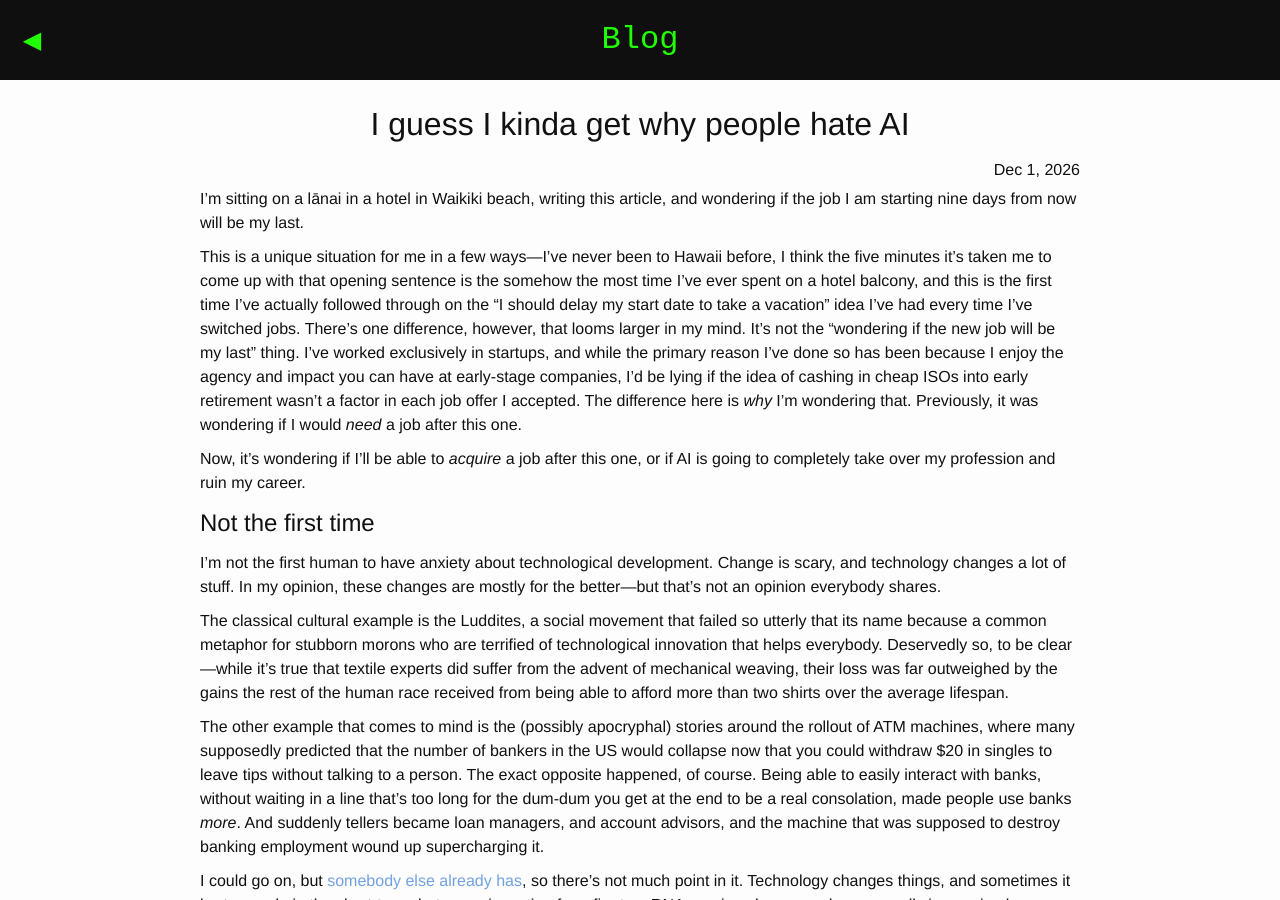
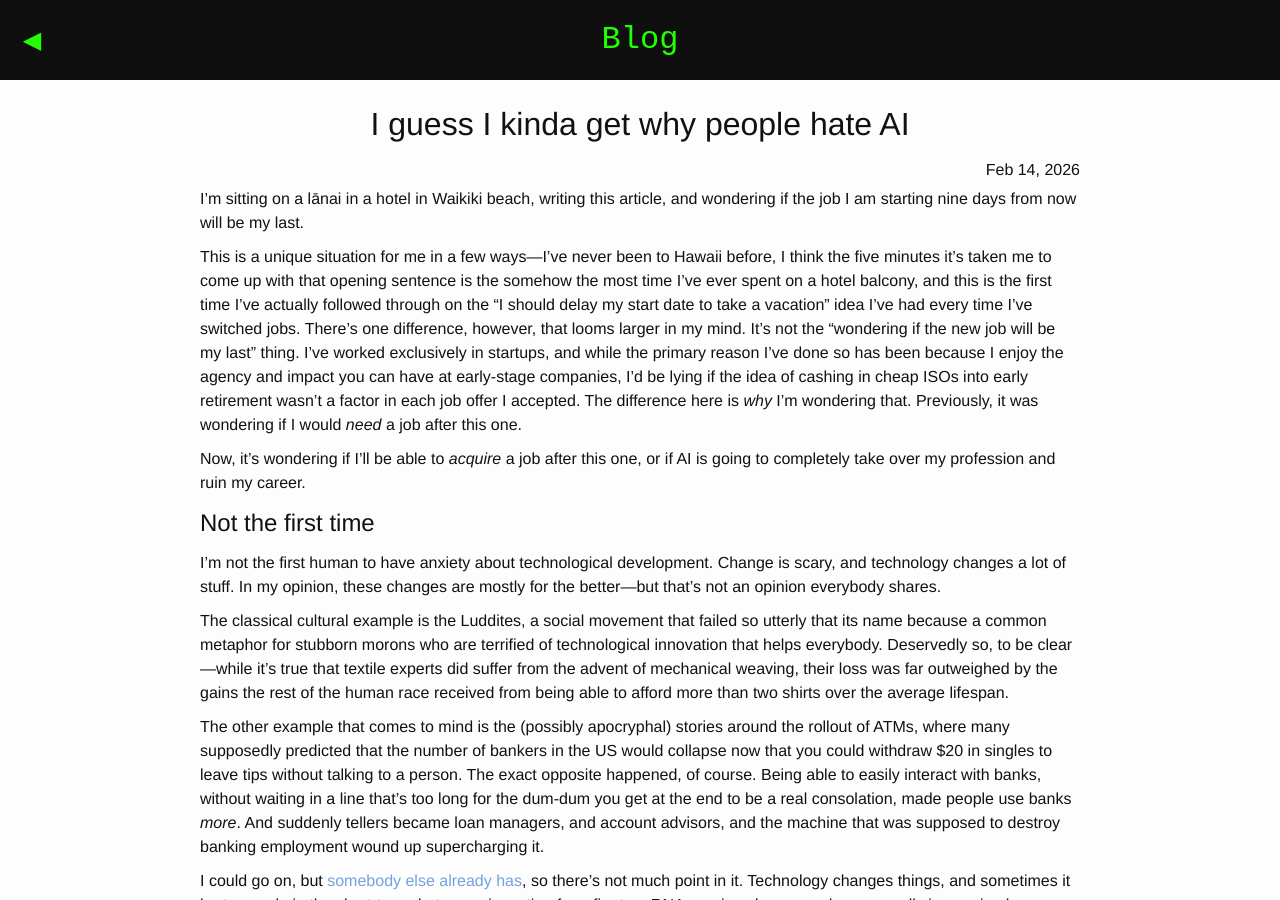
Before and after one commit to AnthonySuper/AnthonySuper.github.io, a Jekyll site: the page built from blog/_posts/2026-02-14-i-guess-i-kinda-get-why-people-hate-ai.md, in a window 1280 px wide and 900 px high. Built offline with Jekyll 4.4.1, drawn with Linux system fonts in a browser that asks for light colours; nearby versions of some CDN libraries.

Commit message:
publish post

```diff
--- a/blog/_drafts/i-kinda-get-why-people-hate-ai.md
+++ b/blog/_posts/2026-02-14-i-guess-i-kinda-get-why-people-hate-ai.md
@@ -26,7 +26,7 @@
 The classical cultural example is the Luddites, a social movement that failed so utterly that its name because a common metaphor for stubborn morons who are terrified of technological innovation that helps everybody.
 Deservedly so, to be clear---while it's true that textile experts did suffer from the advent of mechanical weaving, their loss was far outweighed by the gains the rest of the human race received from being able to afford more than two shirts over the average lifespan.
 
-The other example that comes to mind is the (possibly apocryphal) stories around the rollout of ATM machines, where many supposedly predicted that the number of bankers in the US would collapse now that you could withdraw $20 in singles to leave tips without talking to a person.
+The other example that comes to mind is the (possibly apocryphal) stories around the rollout of ATMs, where many supposedly predicted that the number of bankers in the US would collapse now that you could withdraw $20 in singles to leave tips without talking to a person.
 The exact opposite happened, of course.
 Being able to easily interact with banks, without waiting in a line that's too long for the dum-dum you get at the end to be a real consolation, made people use banks *more*.
 And suddenly tellers became loan managers, and account advisors, and the machine that was supposed to destroy banking employment wound up supercharging it.
```
